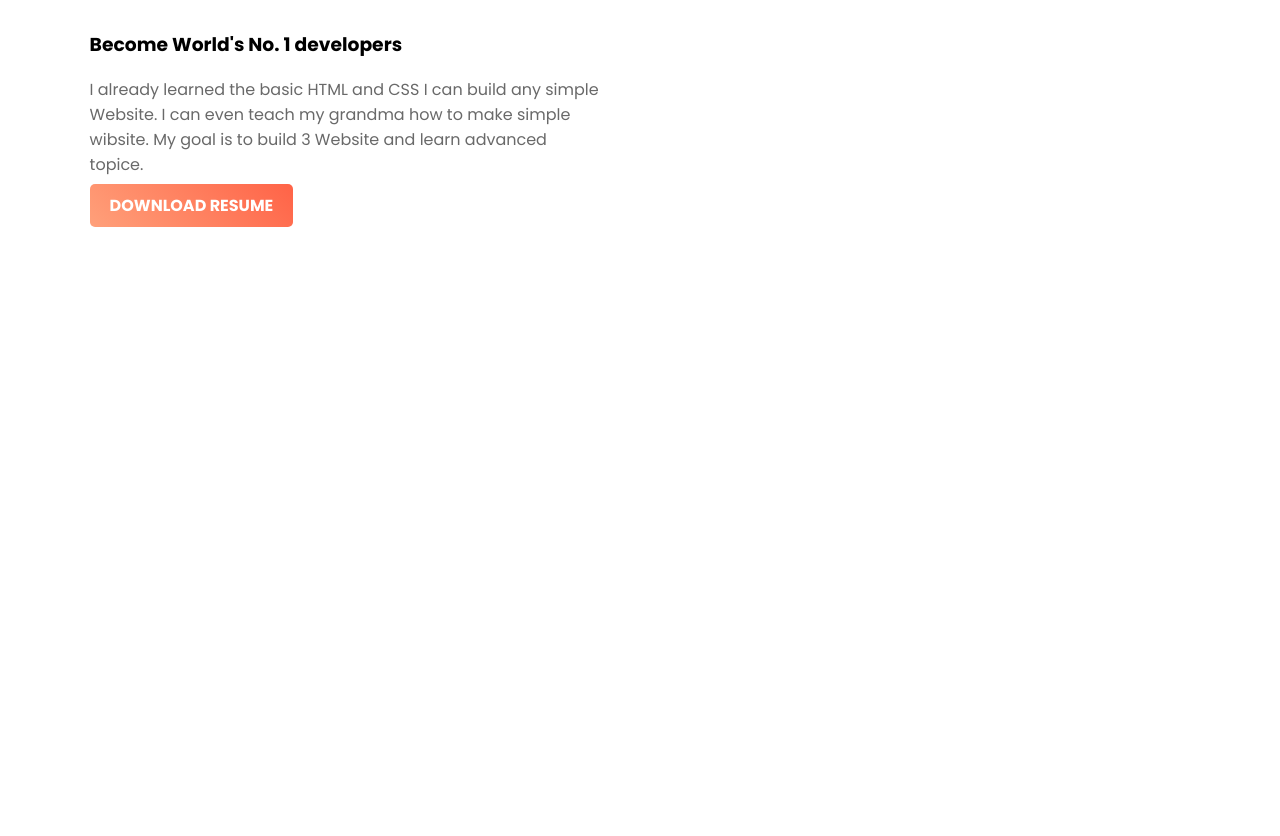
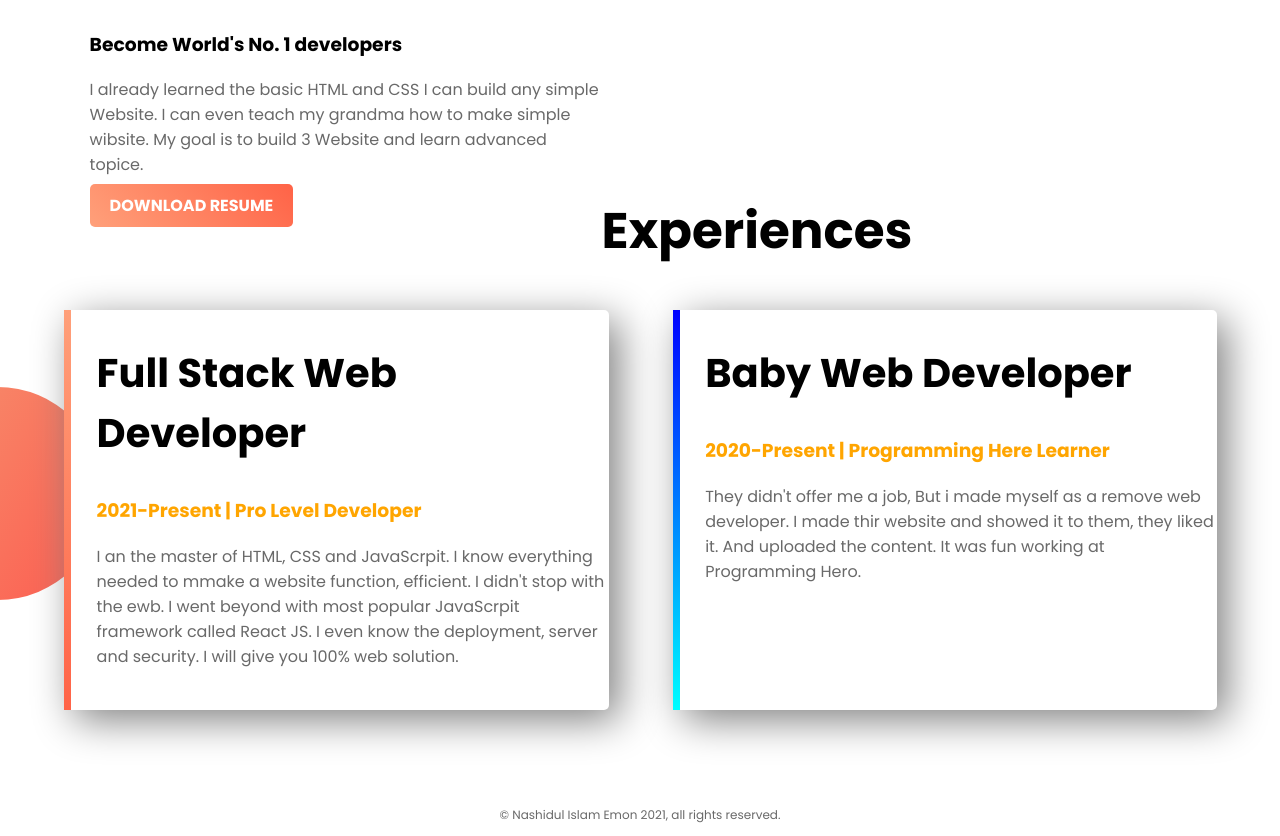
Before and after one commit to emon1995/web-portfolio, a plain HTML site: page index.html in a window 1280 px wide. Shown: the part 1048-1884 px from the top of the page. Before the commit the page ends 1275 px from the top, so only its background shows below. Drawn offline with Linux system fonts and the light colour scheme.

Commit message:
Experiences section & footer add

```diff
--- a/index.html
+++ b/index.html
@@ -17,7 +17,7 @@
     <section class="top-banner">
       <div class="half-width">
         <h1>Welcome To</h1>
-        <h1><span class="name-highlight">Nashidul Islam Emon</span>Website</h1>
+        <h1><span class="orange-highlight">Nashidul Islam Emon</span>Website</h1>
         <h3>World-class professional web dev</h3>
         <p>
           Web developers are found working in various types of organizations,
@@ -44,7 +44,7 @@
       </div>
       <div class="half-width">
         <h2>Big Dream</h2>
-        <h3>Become World's No. 1 developers</No></h3>
+        <h3 >Become World's No. 1 developers</No></h3>
         <p>I already learned the basic HTML and CSS I can build any simple Website. I can even teach my grandma how to make simple wibsite. My goal is to build 3 Website and learn advanced topice.</p>
         <a
         class="link-button"
@@ -52,6 +52,24 @@
         href="https://www.linkedin.com/in/emon-hossain-71b4b5212/">DOWNLOAD RESUME</a>
       </div>
     </section>
-
+    <section class="experience-area">
+      <h1>Experiences</h1>
+      <div class="half-width single-experience" id="full-stack">
+        <h2 >Full Stack Web Developer</h2>
+        <h3 class="orange-highlight ">2021-Present | Pro Level Developer</h3>
+        <p>I an the master of HTML, CSS and JavaScrpit. I know everything needed to mmake a website function, efficient. I didn't stop with the ewb. I went beyond
+          with most popular JavaScrpit framework called React JS. I even know the deployment, server and security. I will give you 100% web solution.
+        </p>
+      </div>
+      <div class="half-width single-experience" id="baby-web">
+        <h2>Baby Web Developer</h2>
+        <h3 class="orange-highlight ">2020-Present | Programming Here Learner</h3>
+        <p>They didn't offer me a job, But i made myself as a remove web developer. I made thir website and showed it to them, they liked it. And uploaded the content. It was fun working at Programming Hero.
+        </p>
+      </div>
+    </section>
+    <footer>
+      <p>&copy; Nashidul Islam Emon 2021, all rights reserved.</p>
+    </footer>
   </body>
 </html>
--- a/style.css
+++ b/style.css
@@ -13,7 +13,7 @@ p {
   color: dimgray;
 }
 
-.name-highlight {
+.orange-highlight {
   color: orange;
 }
 
@@ -47,3 +47,28 @@ section {
   background-repeat: no-repeat;
   background-position: right;
 }
+.single-experience {
+  box-shadow: 10px 10px 40px gray;
+  border-radius: 5px;
+  height: 80%;
+  background-color: white;
+}
+.experience-area {
+  background-image: url(./images/exp-bg.png);
+  background-repeat: no-repeat;
+  background-position: left;
+}
+#full-stack {
+  border-left: 7px solid;
+  border-image: linear-gradient(180deg, lightSalmon, tomato);
+  border-image-slice: 1;
+}
+#baby-web {
+  border-left: 7px solid;
+  border-image: linear-gradient(180deg, blue, cyan);
+  border-image-slice: 1;
+}
+footer p {
+  text-align: center;
+  font-size: 12px;
+}
```
